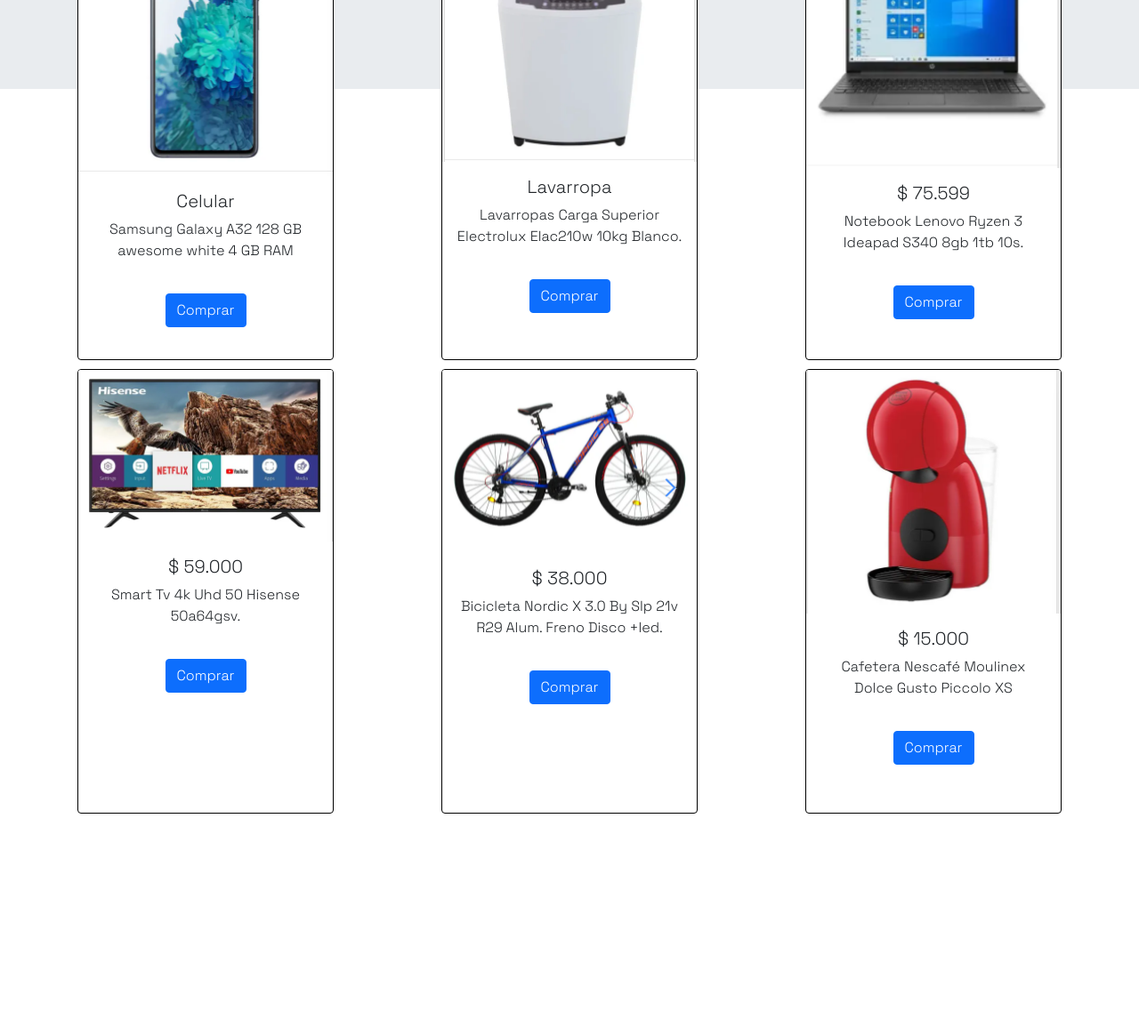
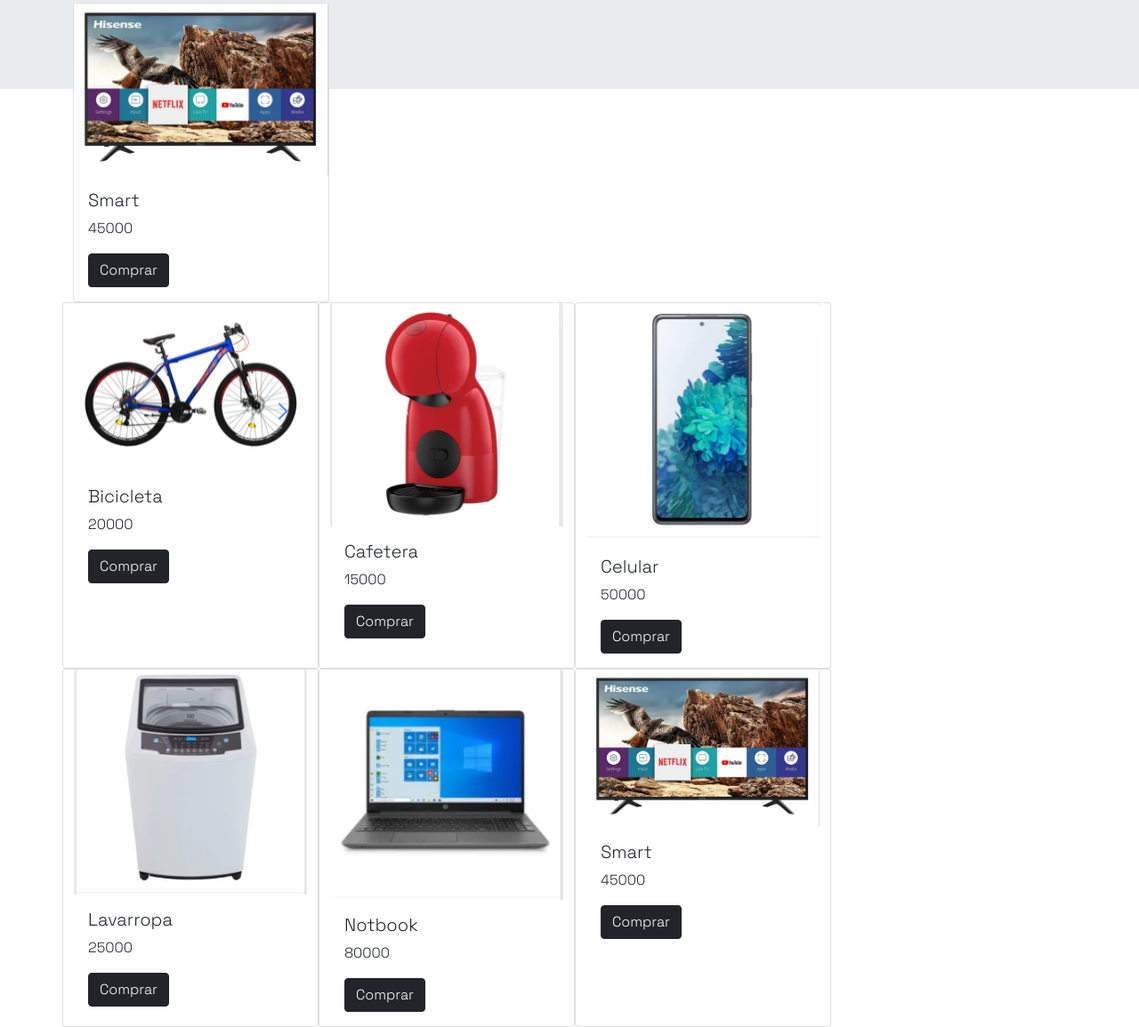
Before and after one commit to CubillasG/MercadoLibre, a plain HTML site: page index.html in a window 1280 px wide. Shown: the part 824-1979 px from the top of the page at 89% size. Before the commit the page ends 1744 px from the top, so only its background shows below. Drawn offline with nearby package versions, Linux system fonts and the light colour scheme.

Commit message:
seguimos sumandole cositas al carrito

```diff
--- /dev/null
+++ b/api.json
@@ -0,0 +1,41 @@
+[
+    {
+        "precio": 20000,
+        "id": 1,
+        "titulo": "Bicicleta",
+        "imagen": "img/bici.png"
+    },
+    {
+        "precio": 15000,
+        "id": 2,
+        "titulo": "Cafetera",
+        "imagen": "img/cafetera.png"
+    },
+    {
+        "precio": 50000,
+        "id": 3,
+        "titulo": "Celular",
+        "imagen": "img/celular.png"
+    },
+    {
+        "precio": 25000,
+        "id": 4,
+        "titulo": "Lavarropa",
+        "imagen": "img/lavarropas.png"
+    },
+    {
+        "precio": 80000,
+        "id": 5,
+        "titulo": "Notbook",
+        "imagen": "img/notbook.png"
+    },
+    {
+        "precio": 45000,
+        "id": 6,
+        "titulo": "Smart",
+        "imagen": "img/smart.png"
+    }
+
+
+
+]
--- a/index.html
+++ b/index.html
@@ -189,64 +189,23 @@
 </div>
 
 <section>
-  <div class="container-md">
+  <div class="container">
 
-    <div class="card" style="width: 18rem;">
-      <img src="img/celular.png" class="card-img-top" alt="...">
-      <div class="card-body">
-        <h5 class="card-title">Celular</h5>
-        <p class="card-text">Samsung Galaxy A32 128 GB awesome white 4 GB RAM</p>
-        <a href="#" class="btn btn-primary">Comprar</a>
+    <div class="row" id="items">
+
+      <h1>Carrito</h1><hr>
+        <div class="col-md-12">
+        <div class="card" style="width: 18rem;">
+         <img src="..." class="card-img-top" alt="...">
+        <div class="card-body">
+          <h5 class="card-title"></h5>
+          <p class="card-text"></p>
+         <button class="btn btn-dark">Comprar</button>
+        </div>
+        </div>
       </div>
     </div>
-
-      <div class="card" style="width: 18rem;">
-        <img src="img/lavarropas.png" class="card-img-top" alt="...">
-        <div class="card-body">
-          <h5 class="card-title">Lavarropa</h5>
-          <p class="card-text">Lavarropas Carga Superior Electrolux Elac210w 10kg Blanco.</p>
-          <a href="#" class="btn btn-primary">Comprar</a>
-        </div>
-      </div>
-
-      <div class="card" style="width: 18rem;">
-        <img src="img/notbook.png" class="card-img-top" alt="...">
-        <div class="card-body">
-          <h5 class="card-title">$ 75.599</h5>
-          <p class="card-text">Notebook Lenovo Ryzen 3 Ideapad S340 8gb 1tb 10s.</p>
-          <a href="#" class="btn btn-primary">Comprar</a>
-        </div>
-      </div>
-
-      <div class="card" style="width: 18rem;">
-        <img src="img/smart.png" class="card-img-top" alt="...">
-        <div class="card-body">
-          <h5 class="card-title">$ 59.000</h5>
-          <p class="card-text">Smart Tv 4k Uhd 50  Hisense 50a64gsv.</p>
-          <a href="#" class="btn btn-primary">Comprar</a>
-        </div>
-      </div>
-
-      <div class="card" style="width: 18rem;">
-        <img src="img/bici.png" class="card-img-top" alt="...">
-        <div class="card-body">
-          <h5 class="card-title">$ 38.000</h5>
-          <p class="card-text">Bicicleta Nordic X 3.0 By Slp 21v R29 Alum. Freno Disco +led.</p>
-          <a href="#" class="btn btn-primary">Comprar</a>
-        </div>
-      </div>
-
-      <div class="card" style="width: 18rem;">
-        <img src="img/cafetera.png" class="card-img-top" alt="...">
-        <div class="card-body">
-          <h5 class="card-title">$ 15.000</h5>
-          <p class="card-text">Cafetera Nescafé Moulinex Dolce Gusto Piccolo XS </p>
-          <a href="#" class="btn btn-primary">Comprar</a>
-        </div>
-      </div>
-
-
-    </div>
+  </div>
   </section>
 
 
--- a/main.js
+++ b/main.js
@@ -0,0 +1,65 @@
+const items = document.getElementById('items');
+const card = document.querySelector('.card');
+const fragment = document.createDocumentFragment();
+let carrito = {}
+
+
+document.addEventListener('DOMContentLoaded', ()=>{
+    fetchData()
+})
+
+
+const fetchData = async()=>{
+    try{
+            const res = await fetch('api.json');
+            const data = await res.json();
+            pintarTarjetas(data);
+    }catch (error){
+        console.log(error)
+
+    }
+
+}
+
+const pintarTarjetas = (data)=>{
+    data.forEach(producto => {
+        card.querySelector('h5').textContent = producto.titulo;
+        card.querySelector('p').textContent = producto.precio;
+        card.querySelector('img').setAttribute('src', producto.imagen);
+        card.querySelector('.btn-dark').dataset.id = producto.id
+
+        const clon = card.cloneNode(true)
+        fragment.appendChild(clon)
+    });
+    items.appendChild(fragment)
+}
+
+items.addEventListener('click', (e)=>{
+
+    agregarCarrito(e)
+})
+
+const  agregarCarrito=(e)=>{
+    if(e.target.classList.contains('btn-dark')){
+        setCarrito(e.target.parentElement)
+    }
+    e.stopPropagation()
+
+}
+
+const setCarrito = (objeto)=>{
+    const producto = {
+        id: objeto.querySelector('.btn-dark').dataset.id,
+        titulo: objeto.querySelector('h5').textContent,
+        precio: objeto.querySelector('p').textContent,
+        cantidad: 1
+    }
+
+    if(carrito.hasOwnProperty(producto.id)){
+        producto.cantidad = carrito [producto.id].cantidad + 1;
+
+    }
+    carrito[producto.id] = {...producto}
+
+    console.log(carrito)
+}
--- a/style.css
+++ b/style.css
@@ -97,24 +97,3 @@ img, svg{
     margin-left: 30px;
     margin-top: 6px;
 }
-.container-md{
-    display: flex;
-   justify-content: space-between;
-   flex-wrap: wrap;
-   align-items: center;
-
-}
-.card{
-    width: 100%;
-    height: 500px;
-    background-color: white !important;
-    border: 0.5px solid black !important;
-    margin: 5px;
-    text-align: center;
-}
-.card-img-top{
-    width: 50px;
-}
-.btn-primary{
-    margin-top: 20px;
-}
```
